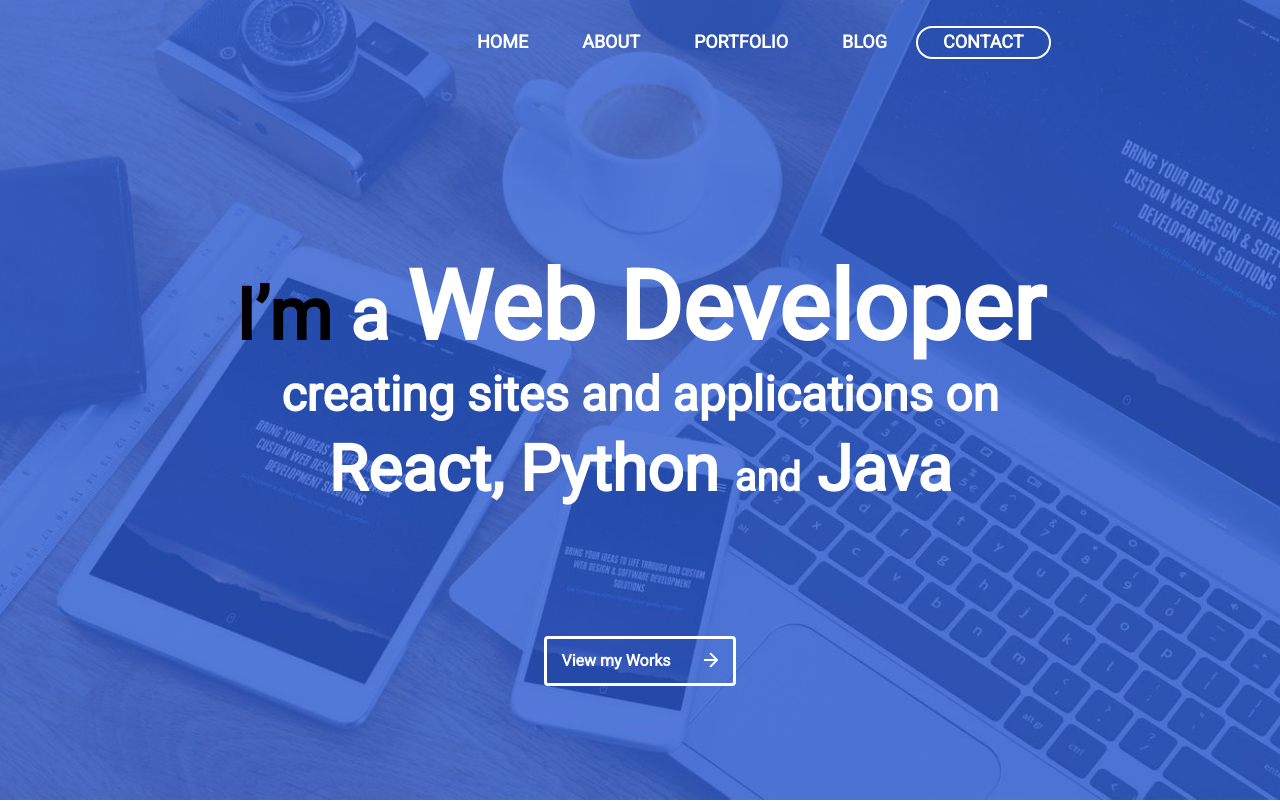
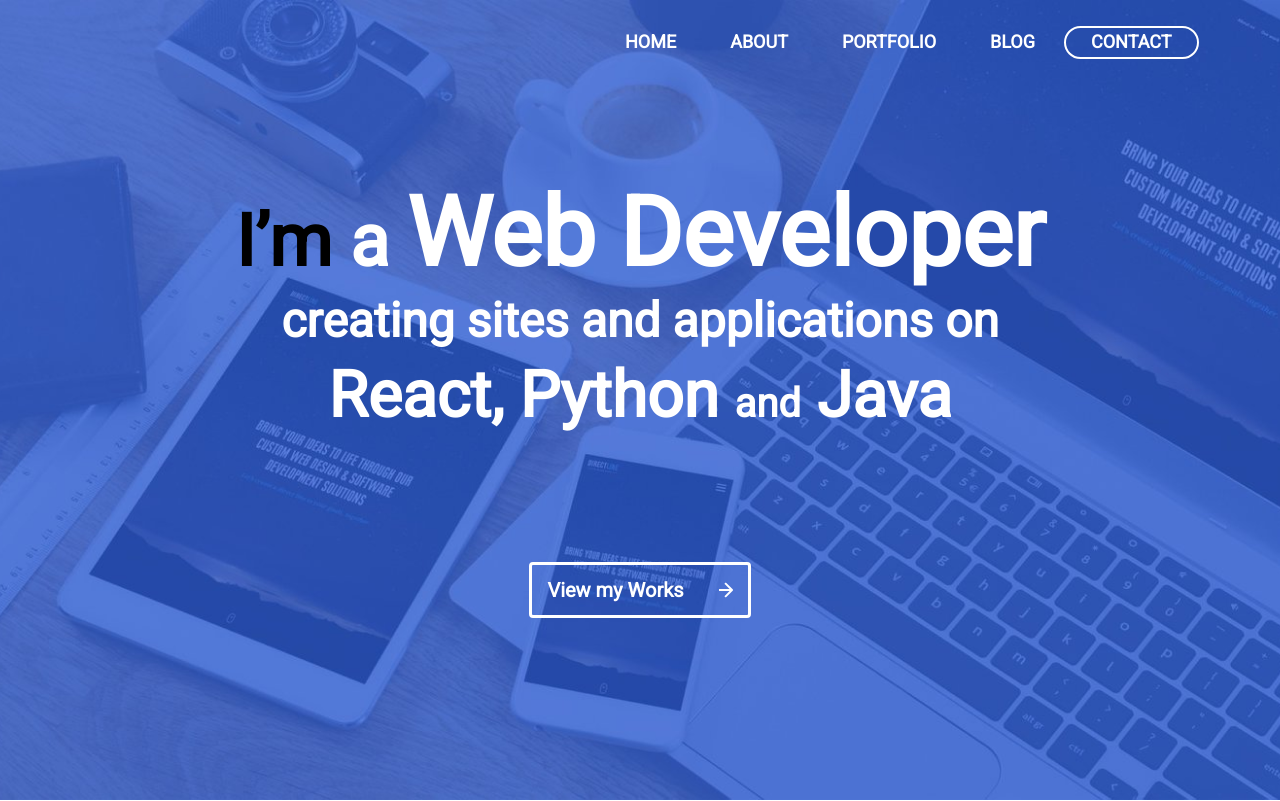
Before and after one commit to Kishinskiy/webdeveloper-portfolio-HTML-Template, a website: page src/index.html in a window 1280 px wide. Shown: the top 801 px of the page. Drawn offline with nearby package versions, Linux system fonts and the light colour scheme.

Commit message:
fix menu padding

```diff
--- a/src/index.html
+++ b/src/index.html
@@ -15,7 +15,7 @@
         <nav>
             <div class="container">
                 <div class="row">
-                    <ul class="menu offset-md-3">
+                    <ul class="menu offset-md-5">
                         <li class="menu_item"><a href="#" class="menu_link">Home</a></li>
                         <li class="menu_item"><a href="#" class="menu_link">About</a></li>
                         <li class="menu_item"><a href="#" class="menu_link">Portfolio</a></li>
@@ -47,7 +47,7 @@
                 </div>
                 <div class="about_text col-md-8">
                     <p>Hello! My name is Oleg and I’m a FullStack-Developer with DevOps experience.</p>
-                    <p>I creating Websites and mobile or Desktop Applications on Python, Java or JavaScripts Languages. I have more 3 years experience in Devops with Docker, Kubernetes, Jenkins, GoogleCloud and Amazone AWS. Creating adaptivity websites with Bootstrap, Material design, on React framework and with Django Backend. I have experience with design, use figma, photoshop, Adobe XD and Scatch. You may see my works in my profile on <a href="">Bechaince</a></p>
+                    <p>I creating Websites and mobile or Desktop Applications on Python, Java or JavaScripts Languages. I have more 3 years experience in Devops with Docker, Kubernetes, Jenkins, GoogleCloud and Amazone AWS. Creating adaptivity websites with Bootstrap, Material design, on React framework and with Django Backend. I have experience with design, use figma, photoshop, Adobe XD and Scatch. You can see my works in my profile on <a href="https://www.behance.net/threew82ce55">Bechaince</a></p>
                 </div>
             </div>
             <div class="row">
--- a/src/sass/blocks/_heaeder.scss
+++ b/src/sass/blocks/_heaeder.scss
@@ -7,7 +7,7 @@
 
 .menu {
     margin-top: 28px;
-    padding-left: 112px;
+    padding-left: 60px;
     &_item{
         display: inline;
     }
@@ -36,10 +36,9 @@
 .header_text{
     color: #FFFFFF;
     text-align: center;
-
+    padding-top: 120px;
     h1{
         font-weight: 900;
-        padding-top: 194px;
         font-size: 72px;
         line-height: 84px;
         .iam {
@@ -68,6 +67,7 @@
     border: 3px solid #FFFFFF;
     box-sizing: border-box;
     color: #FFFFFF;
+    font-size: 20px;
     font-weight: bold;
     img{
         margin-left: 30px;
```
Also changed, not shown: src/css/style.min.css.
